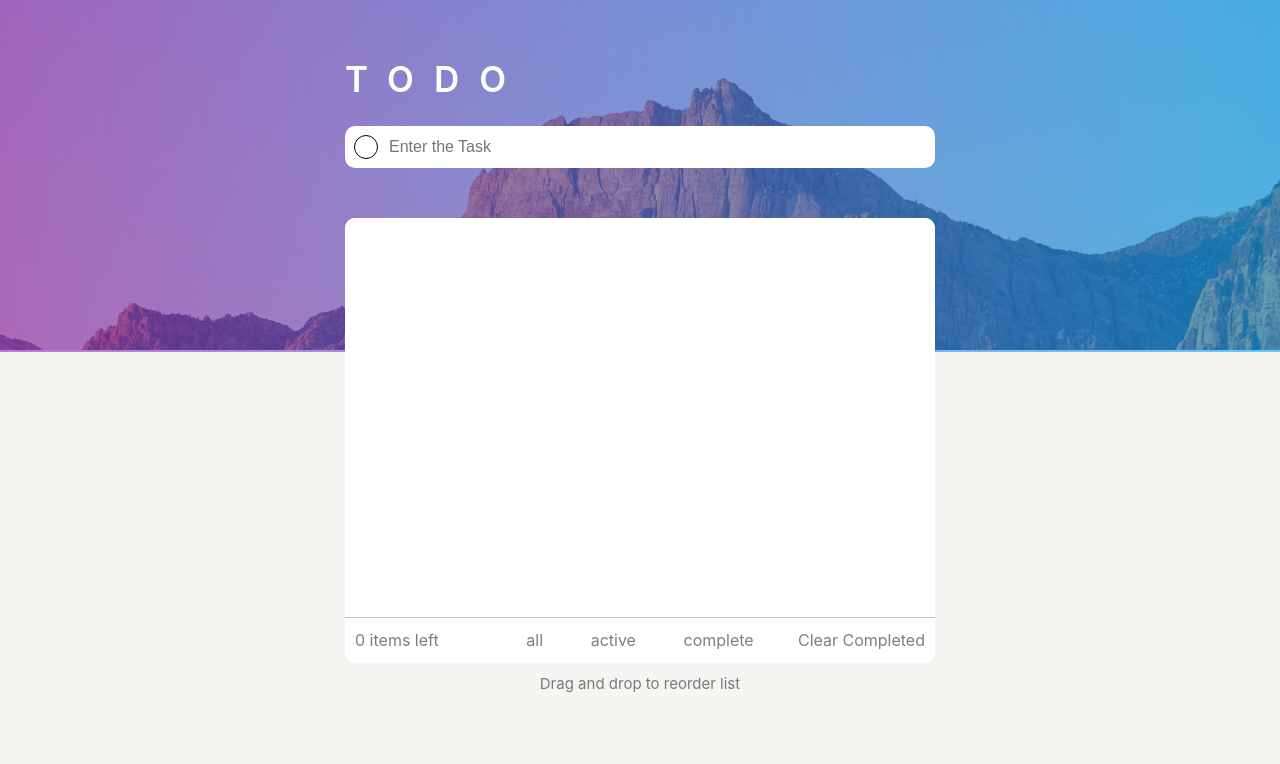
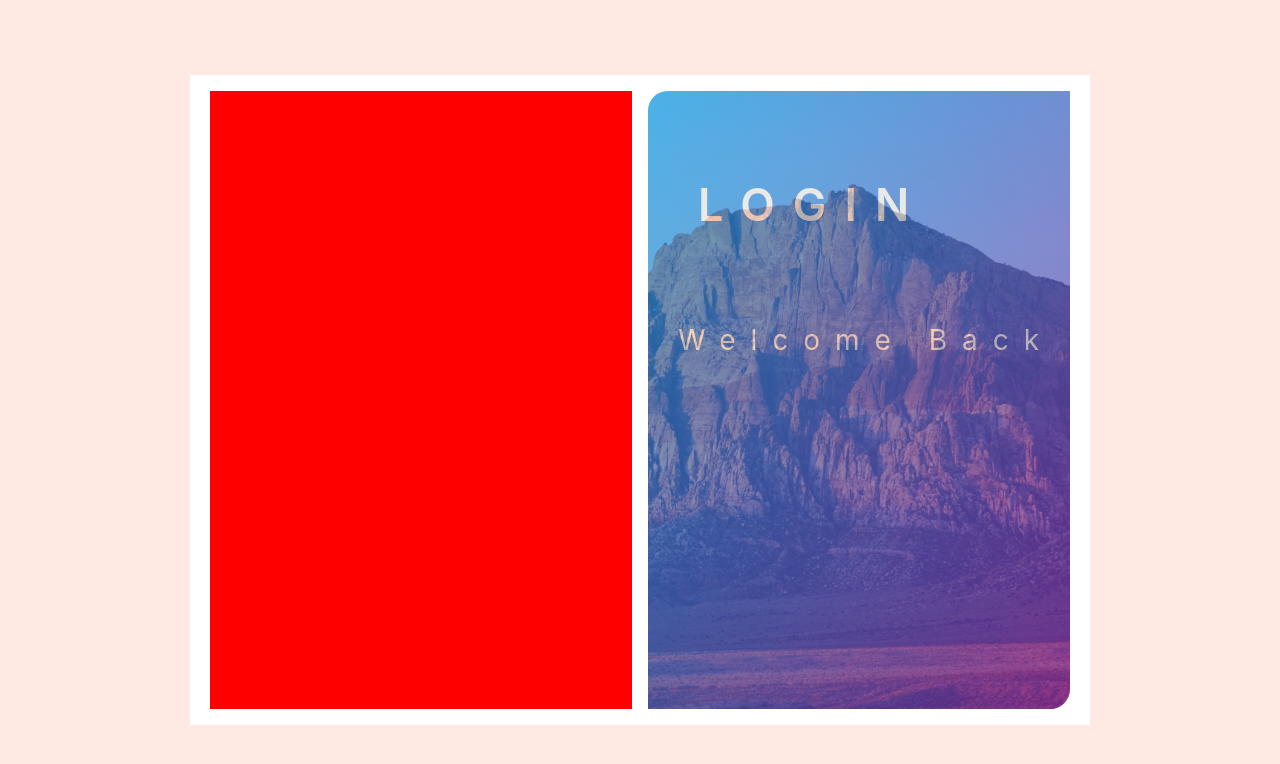
Before and after one commit to sandeepsreekumar4067/TypeScript-React-Todo-App, a React (Vite) app: page / in a window 1280 px wide. Shown: the top 764 px of the page. Built offline with nearby package versions, Linux system fonts and the light colour scheme.

Commit message:
added login image container

```diff
--- a/src/components/login.tsx
+++ b/src/components/login.tsx
@@ -1,8 +1,24 @@
 import { FC } from "react";
+import '../style/login.css'
+import loginImage from '../assets/login-container.jpg'
 const Loginpage:FC = () => {
     return (
         <div>
+            <div className="login-interface">
+                <div className="login-component">
 
+                </div>
+                <div className="image-container">
+
+                    <img src={loginImage} alt="" />
+                    <div className="gradient">
+                    <div className="title">LOGIN</div>
+                    <div className="subtitle">
+                        Welcome Back
+                    </div>
+                    </div>
+                </div>
+            </div>
         </div>
      );
 }
--- a/src/main.tsx
+++ b/src/main.tsx
@@ -3,9 +3,10 @@ import ReactDOM from 'react-dom/client'
 
 import './index.css'
 import Interface from './components/interface'
+import Loginpage from './components/login'
 
 ReactDOM.createRoot(document.getElementById('root')!).render(
   <React.StrictMode>
-    <Interface/>
+    <Loginpage/>
   </React.StrictMode>,
 )
--- /dev/null
+++ b/src/style/login.css
@@ -0,0 +1,57 @@
+body{
+    justify-content: center;
+    background-color: #FFEAE3;
+}
+.login-interface{
+    display: flex;
+    align-items: center;
+    height: 650px;
+    width: 900px;
+    background-color: white;
+    gap: 1rem;
+}
+.login-component{
+    margin-left:20px;
+    width: 50%;
+    height: 95%;
+    background-color: red;
+}
+.image-container{
+    width: 50%;
+    height: 95%;
+    margin-right: 20px;
+    position: relative;
+}
+.image-container img{
+    width: 100%;
+    height: 100%;
+    border-top-left-radius: 20px;
+    border-bottom-right-radius: 20px;
+}
+.title{
+    margin-top: 80px;
+    margin-left: 50px;
+    font-size: 45px;
+    font-weight: 600;
+    color: white;
+    letter-spacing: 18px;
+}
+.gradient{
+    border-top-left-radius: 20px;
+    border-bottom-right-radius: 20px;
+    top: 0;
+    left: 0;
+    position: absolute;
+    width: 100%;
+    height: 100%;
+    background: linear-gradient(-50deg, #912BBC, #00A9FF);
+    opacity: 0.6;
+}
+.subtitle{
+    width: 100%;
+    font-size: 28px;
+    margin-top: 80px;
+    margin-left: 30px;
+    color: white;
+    letter-spacing: 15px;
+}
```
Also changed, not shown: src/assets/login-container.jpg (added).
